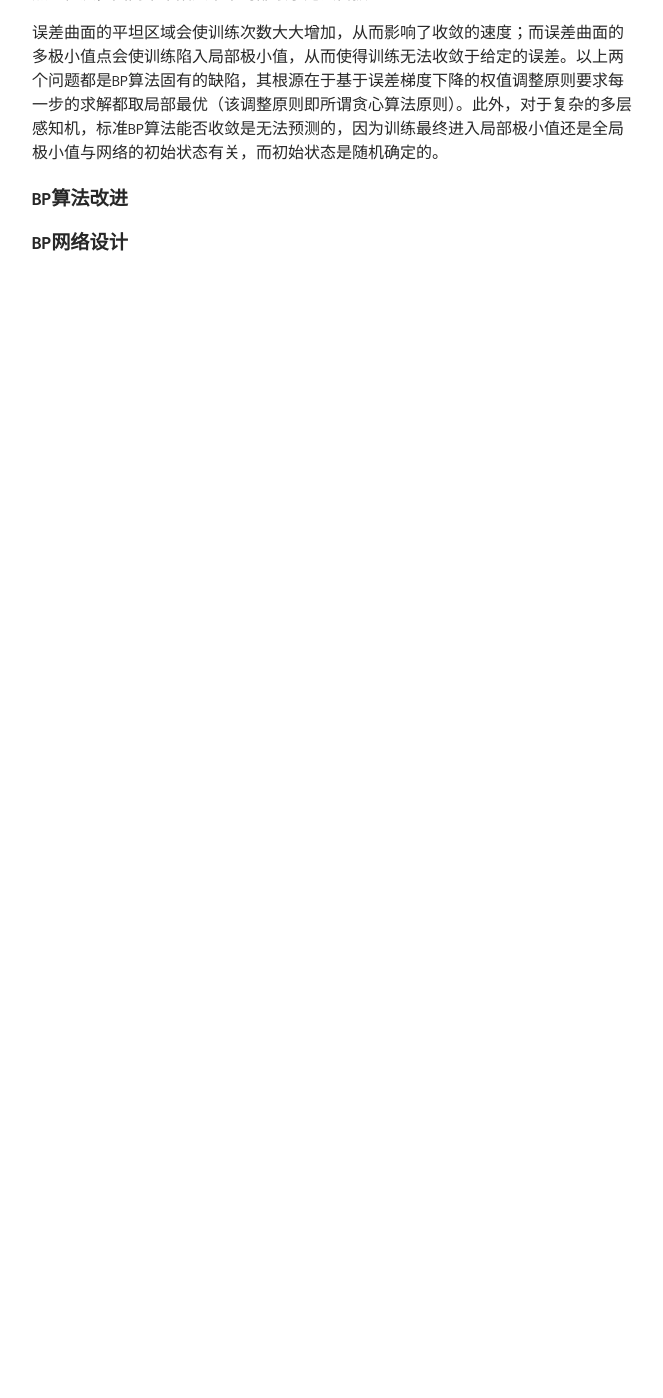
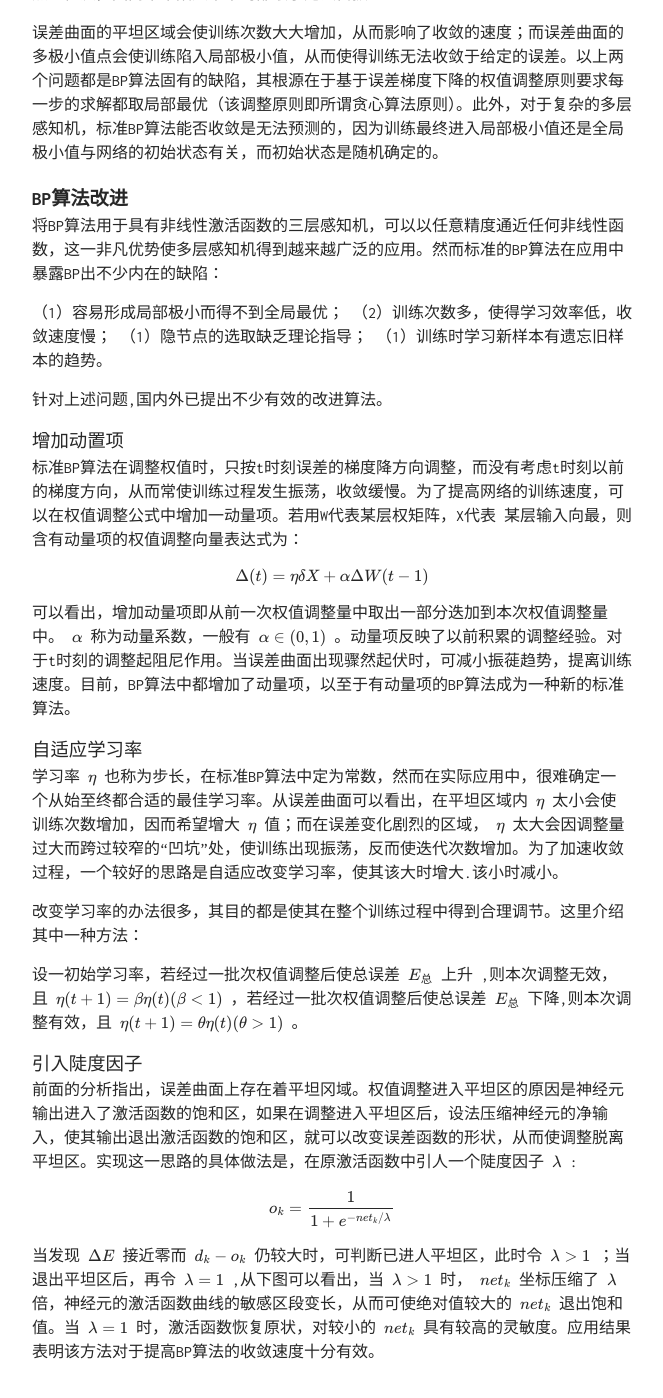
Before and after one commit to TobiahShaw/TobiahShaw.github.io, a Jekyll site: the page built from _posts/2019-09-30-Supervised-learning-neural-network.md, in a window 1280 px wide and 1400 px high, scrolled down 11814 px. Shown: the whole window, without its empty margins (308-971 px from the left). Built offline with Jekyll 4.4.1, drawn with Linux system fonts in a browser that asks for light colours; our own code applies the rules of GitHub Pages for plain Markdown files; formulas are drawn with MathJax 3; before the commit the page ends 12163 px from its top, so only the background shows below that; some of the changed text lies outside the part shown.

Commit message:
Improvement of BP algorithm

```diff
--- a/_posts/2019-09-30-Supervised-learning-neural-network.md
+++ b/_posts/2019-09-30-Supervised-learning-neural-network.md
@@ -195,7 +195,7 @@ $$ y_j = f(net_j) \quad j = 1,2,\dots,m $$
 
 $$ net_j = \sum_{i = 0}^n v_{ij} x_i \quad j = 1,2,\dots,m $$
 
-以上两式中，转移函数 f(x) 均为单极性 Sigmoid 函数：
+以上两式中，激活函数 f(x) 均为单极性 Sigmoid 函数：
 
 $$ f(x) = \frac{1}{1+e^{-x}} $$
 
@@ -364,4 +364,40 @@ BP算法是严格遵从误差梯度下降的原则调整权值，训练进入平
 
 ## BP算法改进
 
+将BP算法用于具有非线性激活函数的三层感知机，可以以任意精度通近任何非线性函数，这一非凡优势使多层感知机得到越来越广泛的应用。然而标准的BP算法在应用中暴露BP出不少内在的缺陷：
+
+（1）容易形成局部极小而得不到全局最优；
+（2）训练次数多，使得学习效率低，收敛速度慢；
+（1）隐节点的选取缺乏理论指导；
+（1）训练时学习新样本有遗忘旧样本的趋势。
+
+针对上述问题,国内外已提出不少有效的改进算法。
+
+### 增加动置项
+
+标准BP算法在调整权值时，只按t时刻误差的梯度降方向调整，而没有考虑t时刻以前的梯度方向，从而常使训练过程发生振荡，收敛缓慢。为了提高网络的训练速度，可以在权值调整公式中增加一动量项。若用W代表某层权矩阵，X代表
+某层输入向最，则含有动量项的权值调整向量表达式为：
+
+$$ \Delta (t) = \eta \delta X + \alpha \Delta W(t-1) $$
+
+可以看出，增加动量项即从前一次权值调整量中取出一部分迭加到本次权值调整量中。 $ \alpha $ 称为动量系数，一般有 $ \alpha \in (0, 1) $ 。动量项反映了以前积累的调整经验。对于t时刻的调整起阻尼作用。当误差曲面出现骤然起伏时，可减小振蓰趋势，提离训练速度。目前，BP算法中都增加了动量项，以至于有动量项的BP算法成为一种新的标准算法。
+
+### 自适应学习率
+
+学习率 $ \eta $ 也称为步长，在标准BP算法中定为常数，然而在实际应用中，很难确定一个从始至终都合适的最佳学习率。从误差曲面可以看出，在平坦区域内 $ \eta $ 太小会使训练次数增加，因而希望增大 $ \eta $ 值；而在误差变化剧烈的区域， $ \eta $ 太大会因调整量过大而跨过较窄的“凹坑”处，使训练出现振荡，反而使迭代次数增加。为了加速收敛过程，一个较好的思路是自适应改变学习率，使其该大时增大.该小时减小。
+
+改变学习率的办法很多，其目的都是使其在整个训练过程中得到合理调节。这里介绍其中一种方法：
+
+设一初始学习率，若经过一批次权值调整后使总误差 $ E_总 $ 上升 ,则本次调整无效，且 $ \eta(t+1) = \beta \eta(t) (\beta < 1) $ ，若经过一批次权值调整后使总误差 $ E_总 $ 下降,则本次调整有效，且 $ \eta(t+1) = \theta \eta(t) (\theta > 1) $ 。
+
+### 引入陡度因子
+
+前面的分析指出，误差曲面上存在着平坦冈域。权值调整进入平坦区的原因是神经元输出进入了激活函数的饱和区，如果在调整进入平坦区后，设法压缩神经元的净输入，使其输出退出激活函数的饱和区，就可以改变误差函数的形状，从而使调整脱离平坦区。实现这一思路的具体做法是，在原激活函数中引人一个陡度因子 $ \lambda $ :
+
+$$ o_k = \frac{1}{1 + e^{-net_k / \lambda}} $$
+
+当发现 $ \Delta E $ 接近零而 $ d_k - o_k $ 仍较大时，可判断已进人平坦区，此时令 $ \lambda > 1 $ ；当退出平坦区后，再令 $ \lambda = 1$ ,从下图可以看出，当 $ \lambda > 1 $ 时， $ net_k $ 坐标压缩了 $ \lambda $ 倍，神经元的激活函数曲线的敏感区段变长，从而可使绝对值较大的 $ net_k $ 退出饱和值。当 $ \lambda = 1 $ 时，激活函数恢复原状，对较小的 $ net_k $ 具有较高的灵敏度。应用结果表明该方法对于提高BP算法的收敛速度十分有效。
+
+![图1.10](../assets/img/20190930/1.10.PNG)
+
 ## BP网络设计
```
Also changed, not shown: assets/img/20190930/1.10.PNG (added).
